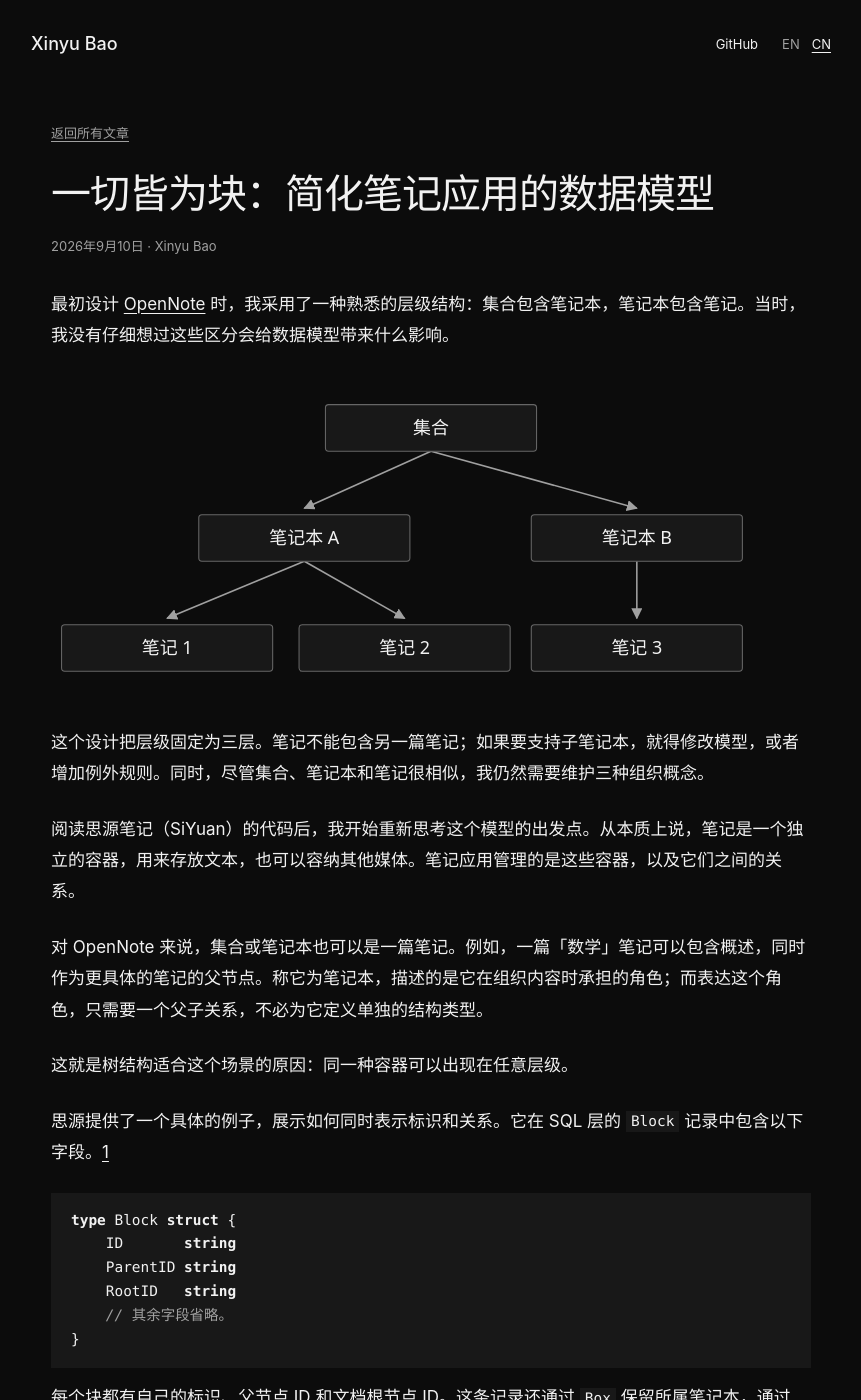
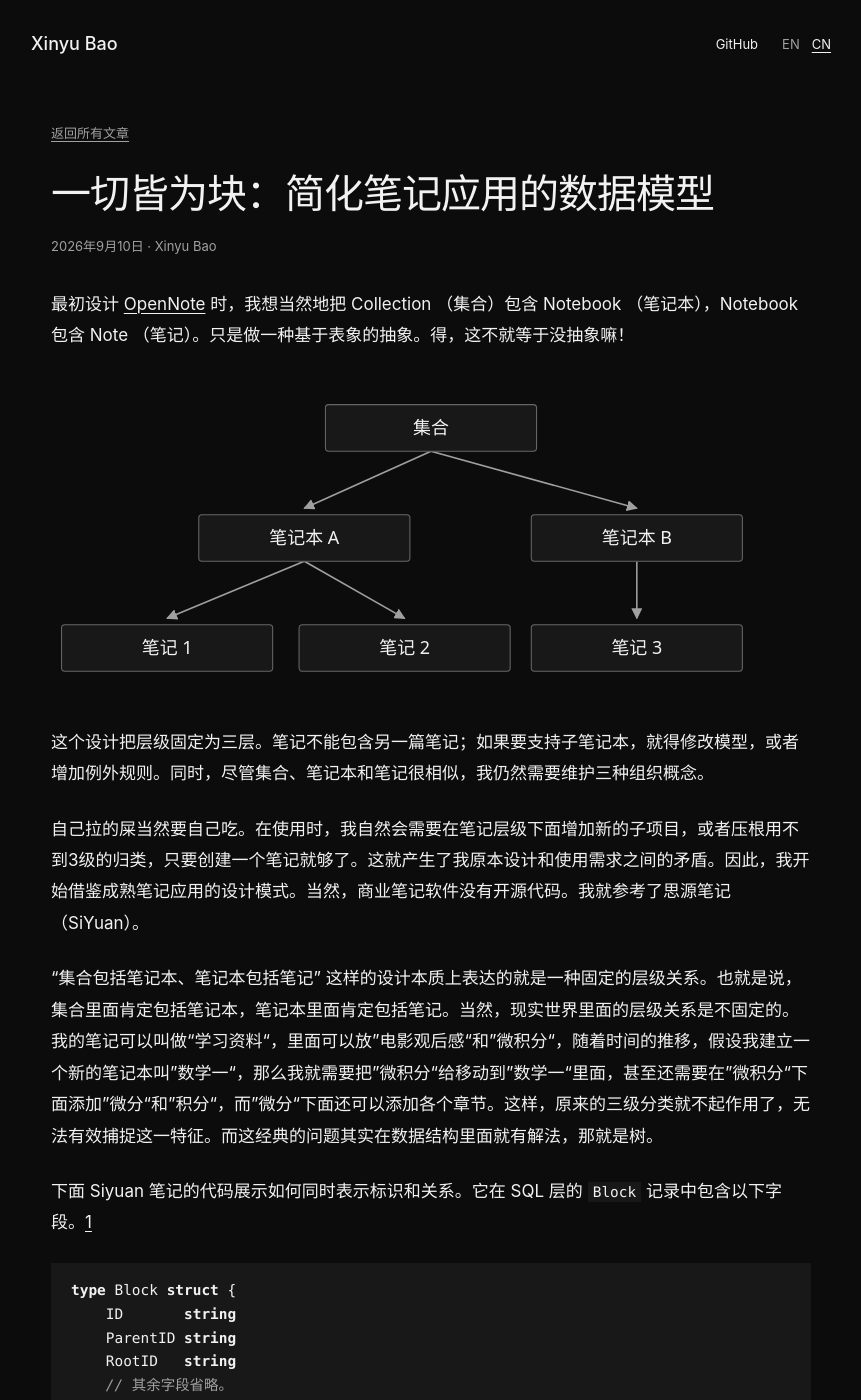
Before and after one commit to AspadaX/aspadax.github.io, a Jekyll site: the page built from _posts/2026-09-10-opennote-block-design-cn.md, in a window 1280 px wide and 1400 px high. Shown: the whole window, without its empty margins (209-1070 px from the left). Built offline with Jekyll 4.4.1, drawn with Linux system fonts in a browser that asks for light colours; some of the changed text lies outside the part shown.

Commit message:
updated cn article on the block design;

````diff
--- a/_posts/2026-09-10-opennote-block-design-cn.md
+++ b/_posts/2026-09-10-opennote-block-design-cn.md
@@ -7,19 +7,17 @@ translation_key: opennote-block-design
 description: "用统一的 Block 模型和父子关系，替代 OpenNote 中固定的集合、笔记本、笔记三层结构。"
 ---
 
-最初设计 [OpenNote](https://github.com/opennote-org/opennote) 时，我采用了一种熟悉的层级结构：集合包含笔记本，笔记本包含笔记。当时，我没有仔细想过这些区分会给数据模型带来什么影响。
+最初设计 [OpenNote](https://github.com/opennote-org/opennote) 时，我想当然地把 Collection （集合）包含 Notebook （笔记本），Notebook 包含 Note （笔记）。只是做一种基于表象的抽象。得，这不就等于没抽象嘛！
 
 ![集合包含笔记本 A 和笔记本 B；笔记本 A 包含笔记 1、笔记 2，笔记本 B 包含笔记 3。]({{ '/assets/images/opennote-hierarchy-cn.svg' | relative_url }})
 
 这个设计把层级固定为三层。笔记不能包含另一篇笔记；如果要支持子笔记本，就得修改模型，或者增加例外规则。同时，尽管集合、笔记本和笔记很相似，我仍然需要维护三种组织概念。
 
-阅读思源笔记（SiYuan）的代码后，我开始重新思考这个模型的出发点。从本质上说，笔记是一个独立的容器，用来存放文本，也可以容纳其他媒体。笔记应用管理的是这些容器，以及它们之间的关系。
+自己拉的屎当然要自己吃。在使用时，我自然会需要在笔记层级下面增加新的子项目，或者压根用不到3级的归类，只要创建一个笔记就够了。这就产生了我原本设计和使用需求之间的矛盾。因此，我开始借鉴成熟笔记应用的设计模式。当然，商业笔记软件没有开源代码。我就参考了思源笔记（SiYuan）。
 
-对 OpenNote 来说，集合或笔记本也可以是一篇笔记。例如，一篇「数学」笔记可以包含概述，同时作为更具体的笔记的父节点。称它为笔记本，描述的是它在组织内容时承担的角色；而表达这个角色，只需要一个父子关系，不必为它定义单独的结构类型。
+“集合包括笔记本、笔记本包括笔记” 这样的设计本质上表达的就是一种固定的层级关系。也就是说，集合里面肯定包括笔记本，笔记本里面肯定包括笔记。当然，现实世界里面的层级关系是**不固定**的。我的笔记可以叫做“学习资料“，里面可以放”电影观后感“和”微积分“，随着时间的推移，假设我建立一个新的笔记本叫”数学一“，那么我就需要把”微积分“给移动到”数学一“里面，甚至还需要在”微积分“下面添加”微分“和”积分“，而”微分“下面还可以添加各个章节。这样，原来的三级分类就不起作用了，无法有效捕捉这一特征。而这经典的问题其实在数据结构里面就有解法，那就是树。
 
-这就是树结构适合这个场景的原因：同一种容器可以出现在任意层级。
-
-思源提供了一个具体的例子，展示如何同时表示标识和关系。它在 SQL 层的 `Block` 记录中包含以下字段。[1][ref1]
+下面 Siyuan 笔记的代码展示如何同时表示标识和关系。它在 SQL 层的 `Block` 记录中包含以下字段。[1][ref1]
 
 ```go
 type Block struct {
@@ -30,7 +28,7 @@ type Block struct {
 }
 ```
 
-每个块都有自己的标识、父节点 ID 和文档根节点 ID。这条记录还通过 `Box` 保留所属笔记本，通过 `Type` 标记内容类型。我的收获是：在一个共用模型中，可以分别表达标识、位置和内容角色。[1][ref1]
+每个块都有自己的标识、父节点 ID 和文档根节点 ID。这条记录还通过 `Box` 保留所属笔记本，通过 `Type` 标记内容类型。也就是说，在一个共用模型中，可以分别表达标识、位置和内容角色。[1][ref1]
 
 `NewTree()` 函数展示了这种关系如何建立。它使用同一种 `ast.Node` 类型创建文档根节点和段落，赋予它们不同的 `Type` 值，再通过 `ret.Root.AppendChild(newPara)` 将段落挂到根节点下。我把这种共用节点的思路用到了 OpenNote 的组织层级中；思源的完整模型仍然保留着自己的笔记本和块类型区分。[1][ref1] [2][ref2]
 
````
